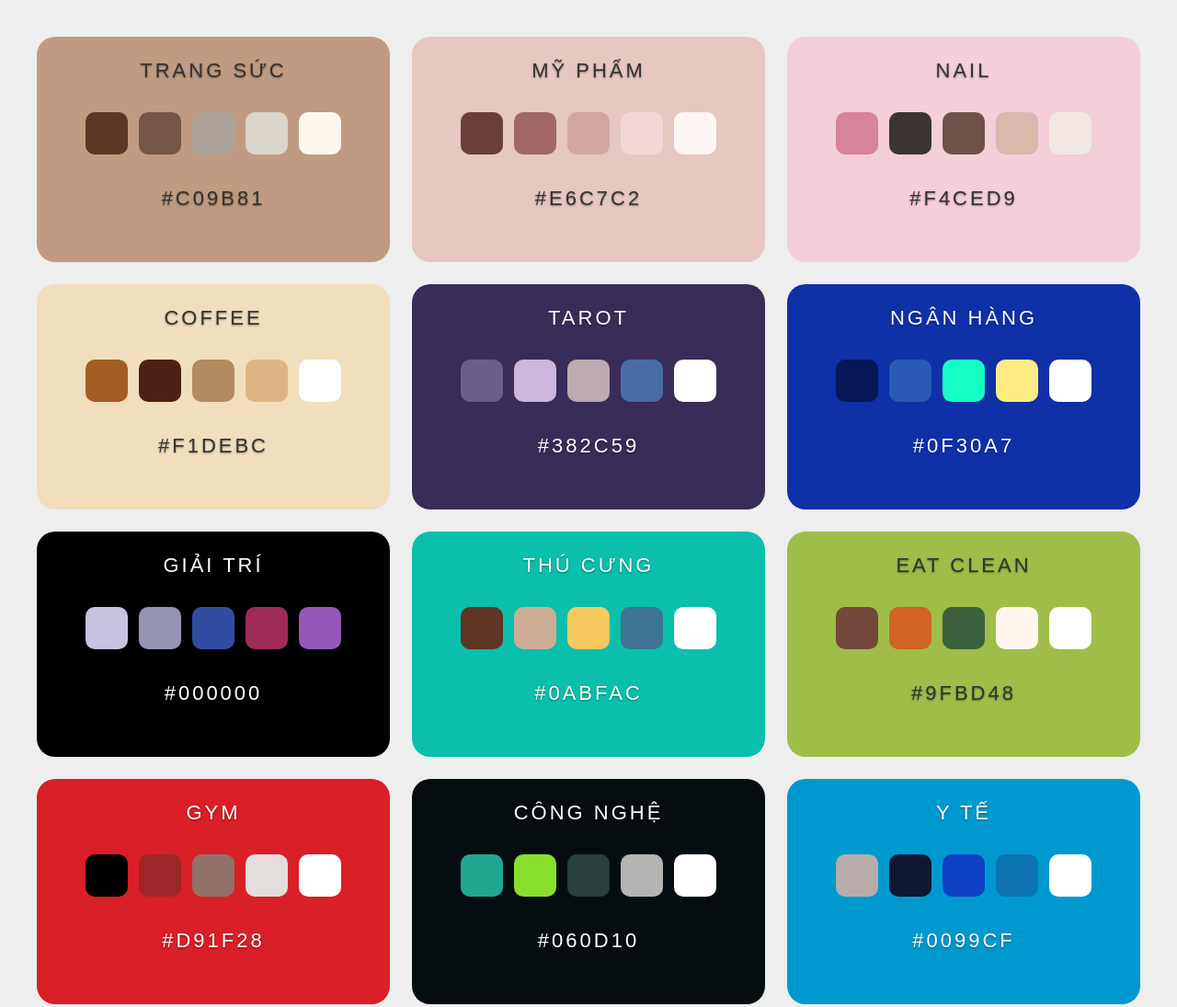
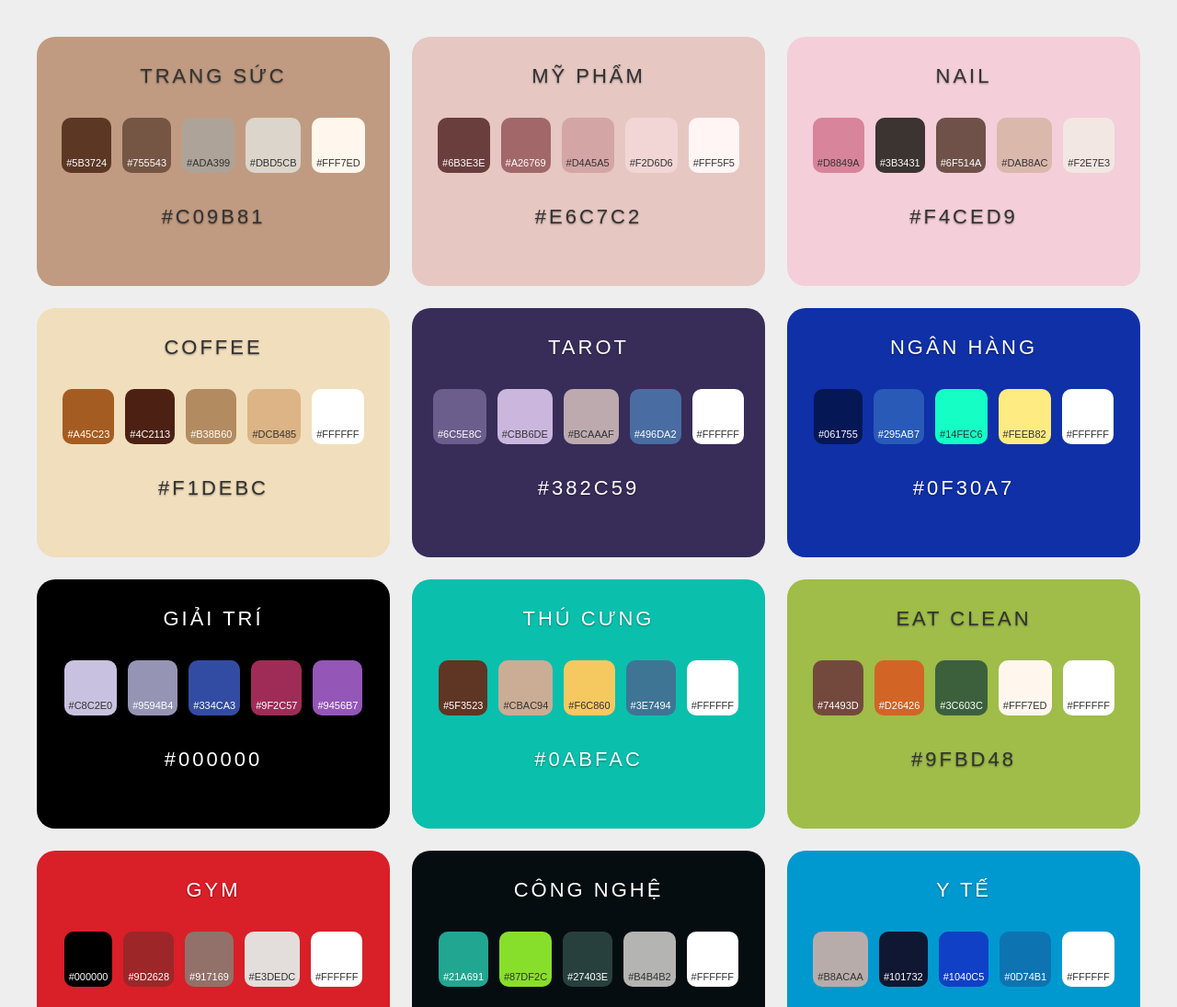
Before and after one commit to anh0701/themes, a plain HTML site: page index.html in a window 1280 px wide. Shown: the top 1095 px of the page at 92% size. Drawn offline with Linux system fonts and the light colour scheme.

Commit message:
fix: add color code, copy background color

```diff
--- a/script.js
+++ b/script.js
@@ -95,10 +95,18 @@ themes.forEach(theme => {
     <div class="theme-title" style="color:${titleColor}">${theme.title}</div>
     <div class="colors">
       ${theme.colors.map(c =>
-        `<div class="color" style="background:${c}" data-color="${c}"></div>`
+        `<div class="color color-copy"
+          style="background:${c}; color:${getTextColor(c)};"
+          data-color="${c}">
+          ${c}
+        </div>`
       ).join("")}
     </div>
-    <div class="theme-title" style="color:${titleColor}; margin-top: 35px;">${theme.background}</div>
+    <div class="theme-title color-copy"
+      style="color:${titleColor}; margin-top: 35px;"
+      data-color="${theme.background}">
+        ${theme.background}
+    </div>
   `;
 
   container.appendChild(card);
@@ -106,7 +114,7 @@ themes.forEach(theme => {
 
 // copy color
 document.addEventListener("click", e => {
-  if (e.target.classList.contains("color")) {
+  if (e.target.classList.contains("color-copy")) {
     const color = e.target.dataset.color;
     navigator.clipboard.writeText(color);
     showToast(`Copied ${color}`);
--- a/style.css
+++ b/style.css
@@ -13,7 +13,7 @@ body {
 
 .theme-card {
   border-radius: 20px;
-  padding: 24px;
+  padding: 30px;
   text-align: center;
   color: white;
 }
@@ -32,9 +32,18 @@ body {
 }
 
 .color {
-  width: 46px;
-  height: 46px;
+  width: 50px;
+  height: 50px;
   border-radius: 10px;
+  padding: 5px;
+  cursor: pointer;
+  display: flex;
+  align-items: flex-end;
+  justify-content: center;
+  font-size: 11px;
+}
+
+.color-copy {
   cursor: pointer;
 }
 
```
